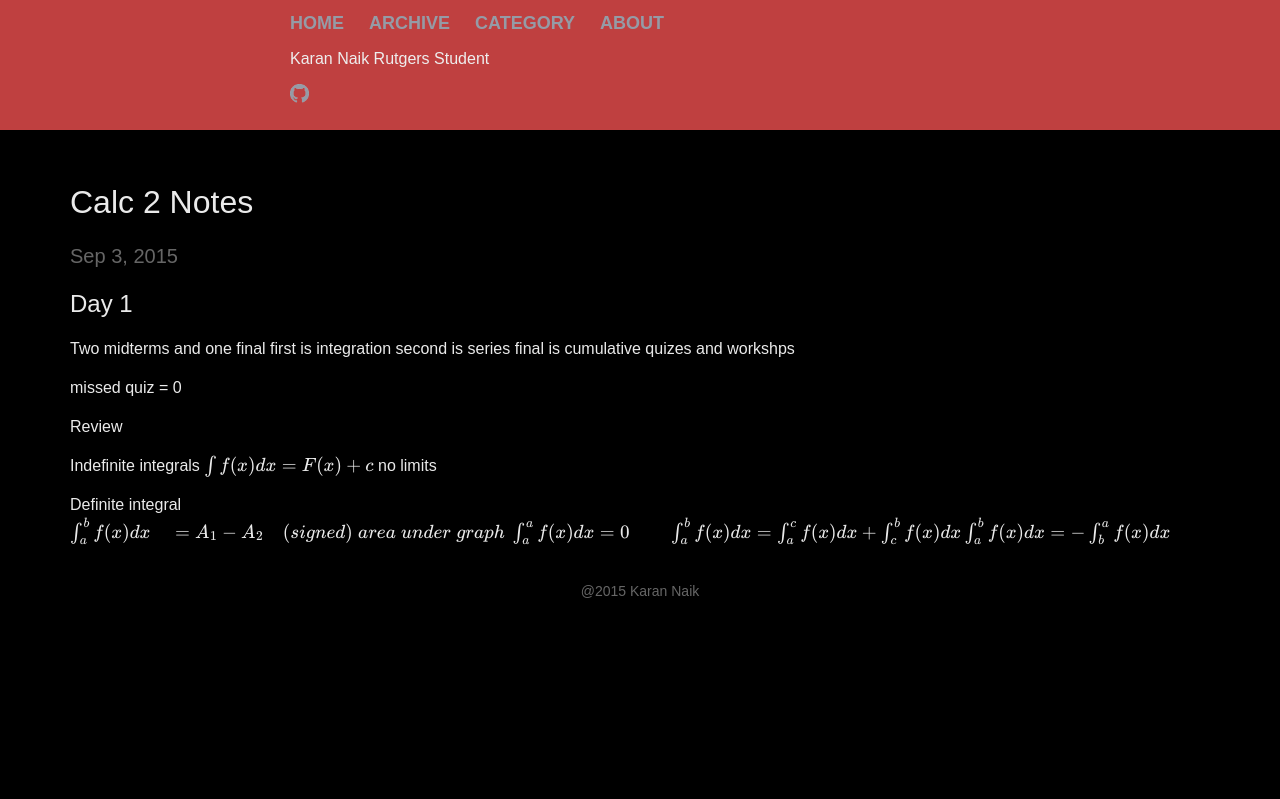
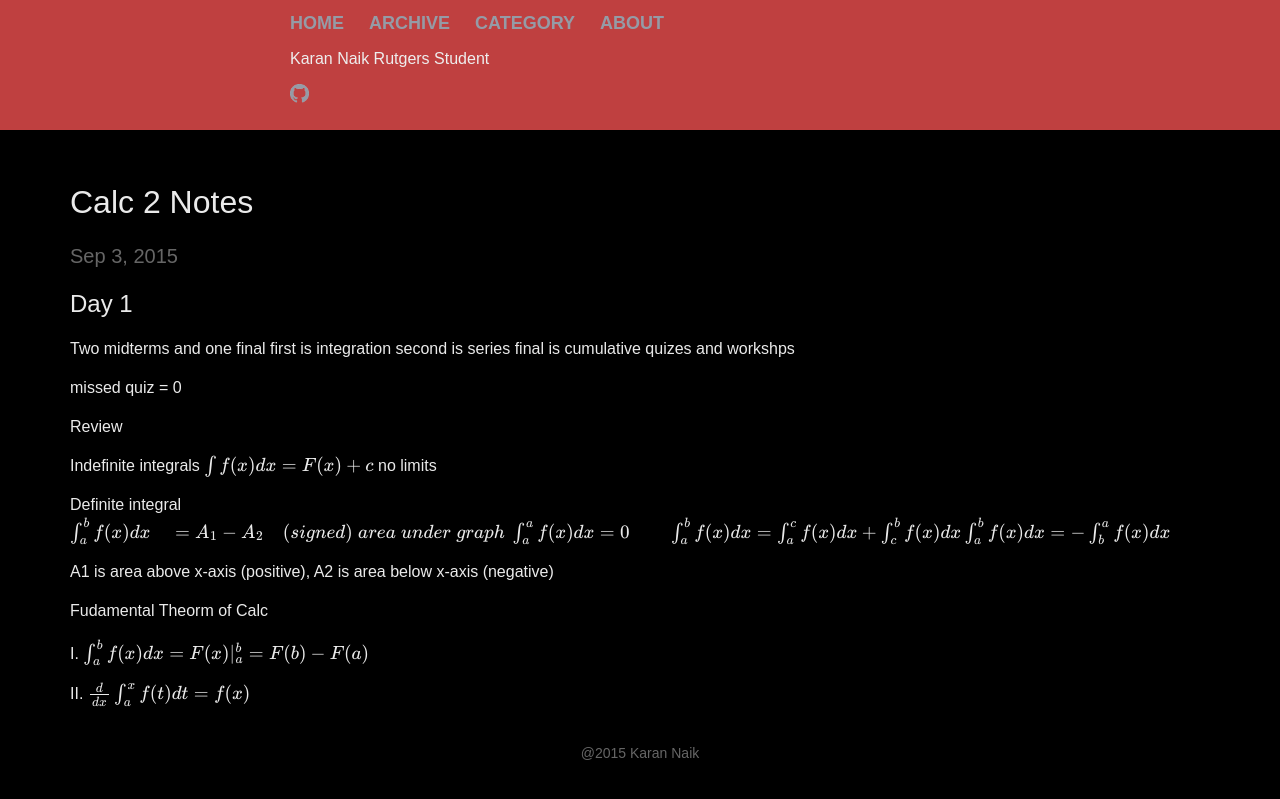
Before and after one commit to knaik/knaik.github.io, a Jekyll site: the page built from _posts/2015-09-03-calc-notes.markdown, in a window 1280 px wide. Shown: the top 799 px of the page. Built offline with Jekyll 4.4.1, drawn with Linux system fonts in a browser that asks for light colours; formulas are drawn with MathJax 3.

Commit message:
Calc theorms

```diff
--- a/_posts/2015-09-03-calc-notes.markdown
+++ b/_posts/2015-09-03-calc-notes.markdown
@@ -23,3 +23,13 @@ Definite integral
 \\( \int_a^b f(x) dx \quad = A_1 - A_2 \quad (signed) \; area \; under \; graph \\\
 \int_a^a f(x) dx = 0 \quad \quad \int_a^b f(x) dx = \int_a^c f(x) dx + \int_c^b f(x) dx \\\
 \int_a^b f(x) dx = - \int_b^a f(x) dx \\)
+
+A1 is area above x-axis (positive), A2 is area below x-axis (negative)
+
+Fudamental Theorm of Calc
+
+I.
+\\( \int_a^b f(x) dx = F(x) |_a^b = F(b) - F(a) \\)
+
+II.
+\\( \frac{d}{dx} \int_a^x f(t) dt  = f(x) \\)
```
Also changed, not shown: 1 other file.
